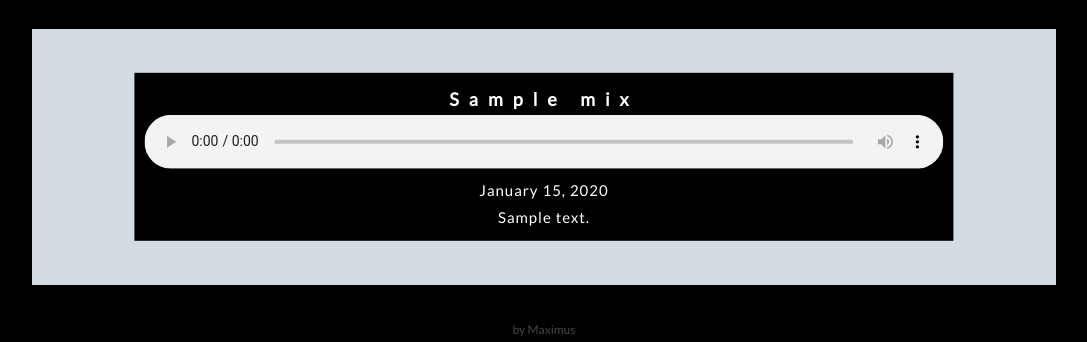
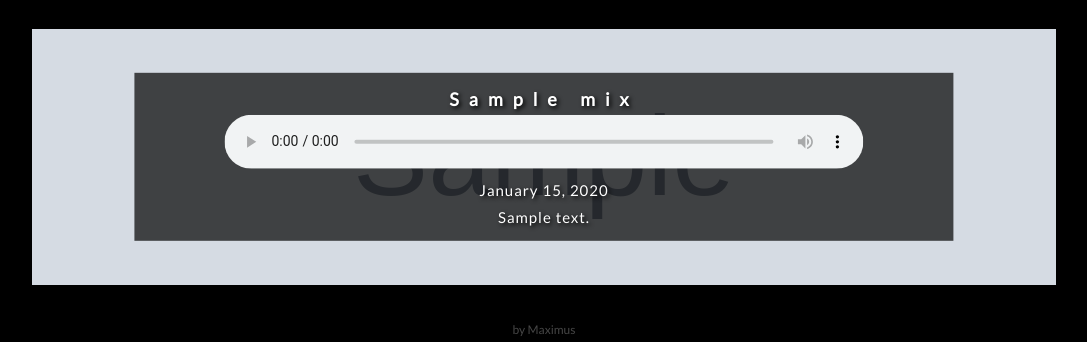
Before and after one commit to mike-matera/MixPlayer, a Flask app: template templates/playlist.html in a window 1280 px wide. Shown: the part 801-1143 px from the top of the page, without its empty margins (96-1183 px from the left). Run offline with Flask 2, Linux system fonts and the light colour scheme; the template is opened without the code that fills it: most values are stand-ins (such as "Sample title", 1, 10 or a date in 2020); grey boxes marked "Sample" are stand-in pictures; some web fonts are replaced.

Commit message:
Spiff up styling.

```diff
--- a/templates/mixlist.html
+++ b/templates/mixlist.html
@@ -2,11 +2,11 @@
     <div style="height:2em;"></div>
         <div class="w3-container w3-display-container miximg w3-center" style="background-image: url('{{mix.image.url}}'); margin:auto; height:256px; width:80%; min-width:400px">
             <div class="w3-display-middle" style="width: 80%">
-                <div class="w3-header w3-black w3-center" style="padding:10px;">
+                <div class="mix-box w3-header w3-center">
                     <div class="mix-title">
                         <a href="{{mix.permalink}}">{{ mix.title }}</a>
                     </div>
-                    <audio controls="controls" preload="metadata" style="width: 100%; min-width: 300px;">
+                    <audio controls="controls" preload="metadata" style="width: 80%; min-width: 300px;">
                         <source src="{{ mix.url }}">
                     </audio>
                     <div class="mix-comment">
--- a/templates/site.css
+++ b/templates/site.css
@@ -40,14 +40,23 @@ body, html {
 
 .nervous {font-family: Nervous;}
 
+.mix-box {
+    background: rgba(0, 0, 0, 0.7);
+    padding:10px;
+}
+
 .mix-title {
     letter-spacing: 10px;
     font-weight: bold;
     font-size: large;
+    color: white;
+    text-shadow: 2px 2px 4px black;
 }
 
 .mix-comment {
     letter-spacing: 1px;
+    color: white;
+    text-shadow: 2px 2px 4px black;
 }
 
 .w3-hover-opacity {cursor: pointer;}
```
